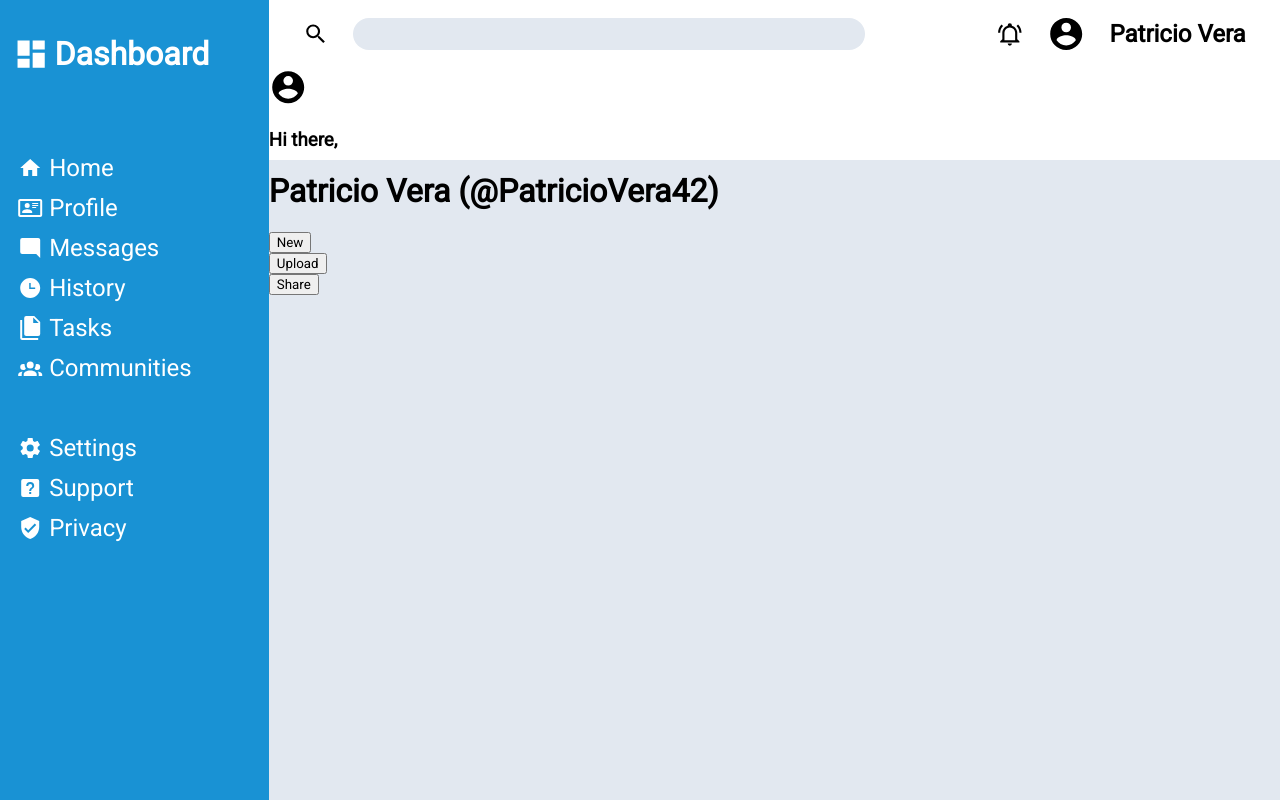
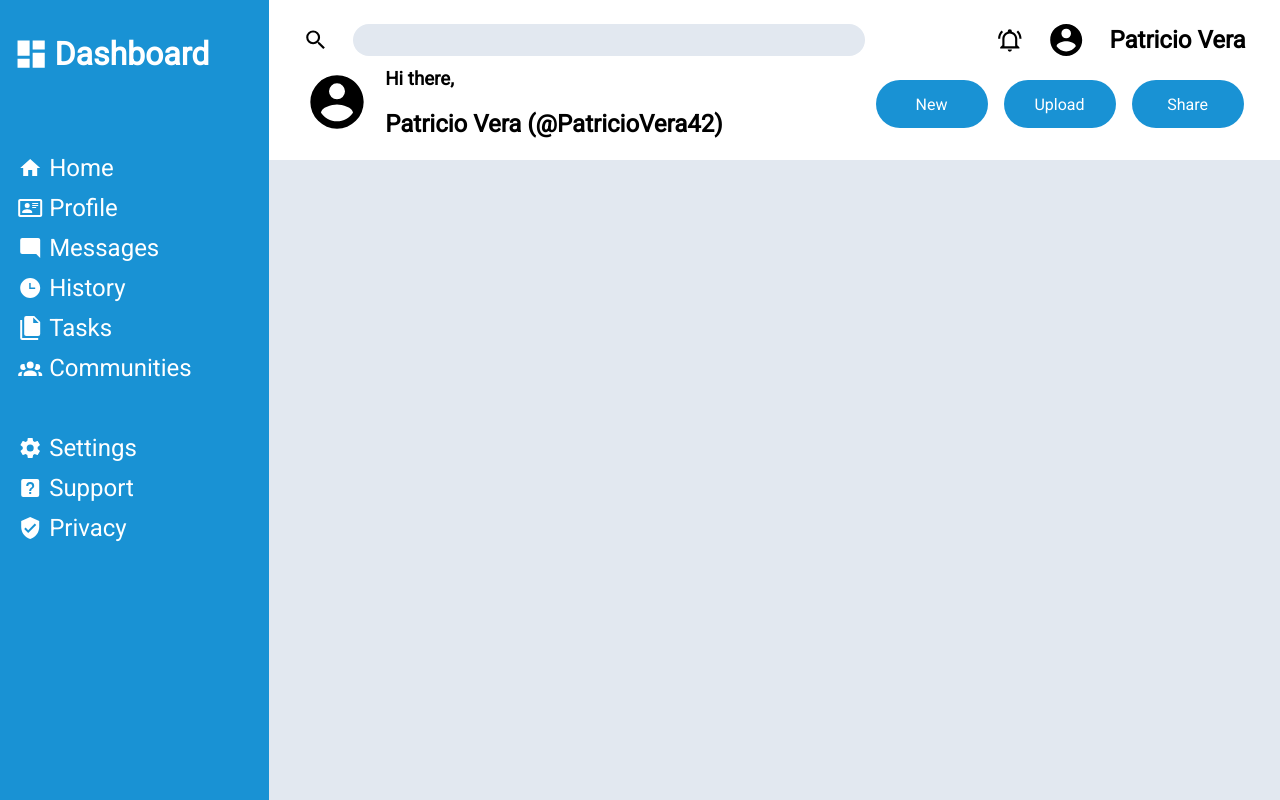
Before and after one commit to PatricioVera42/Admin-Dashboard-odin, a plain HTML site: page index.html in a window 1280 px wide. Drawn offline with Linux system fonts and the light colour scheme.

Commit message:
finished styling the header

```diff
--- a/index.html
+++ b/index.html
@@ -119,9 +119,9 @@
                 </div>
             </div>
             <div class="profile-section">
-                <div class="profile">
+                <div>
                     <div>
-                        <svg xmlns="http://www.w3.org/2000/svg" viewBox="0 0 24 24" heigth="3vh" width="3vw"
+                        <svg xmlns="http://www.w3.org/2000/svg" viewBox="0 0 24 24" heigth="5vh" width="5vw"
                             fill="black">
                             <title>account-circle</title>
                             <path
@@ -130,18 +130,17 @@
                     </div>
                     <div class="profile-name">
                         <h3>Hi there,</h3>
-                        <h1>Patricio Vera (@PatricioVera42)</h1>
+                        <h2>Patricio Vera (@PatricioVera42)</h2>
                     </div>
                 </div>
-                <div class="buttons">
-                    <div class="button">
+                <div>
+                    <div>
                         <button>New</button>
                     </div>
-                    <div class="button">
+                    <div>
                         <button>Upload</button>
-
                     </div>
-                    <div class="button">
+                    <div>
                         <button>Share</button>
                     </div>
                 </div>
--- a/style.css
+++ b/style.css
@@ -50,6 +50,7 @@ body {
 }
 
 .search-section {
+  height: 50%;
   display: flex;
   justify-content: space-around;
   align-items: center;
@@ -67,6 +68,32 @@ input {
   border-radius: 1rem;
   border: 0;
   background-color: #e2e8f0;
+  padding: 1rem;
+  font-size: 1rem;
+}
+
+.profile-section{
+  height: 30%;
+  display: flex;
+  justify-content: space-around;
+  align-items: center;
+  gap: 5rem;
+}
+
+.profile-section > * {
+  display: flex;
+  gap: 1rem;
+  align-items: center;
+}
+
+button{
+  width: 7rem;
+  height: 3rem;
+  border-radius: 2.5rem;
+  background-color: #1992d4;
+  color: white;
+  border: 0;
+  font-size: 1rem;
 }
 
 
```
